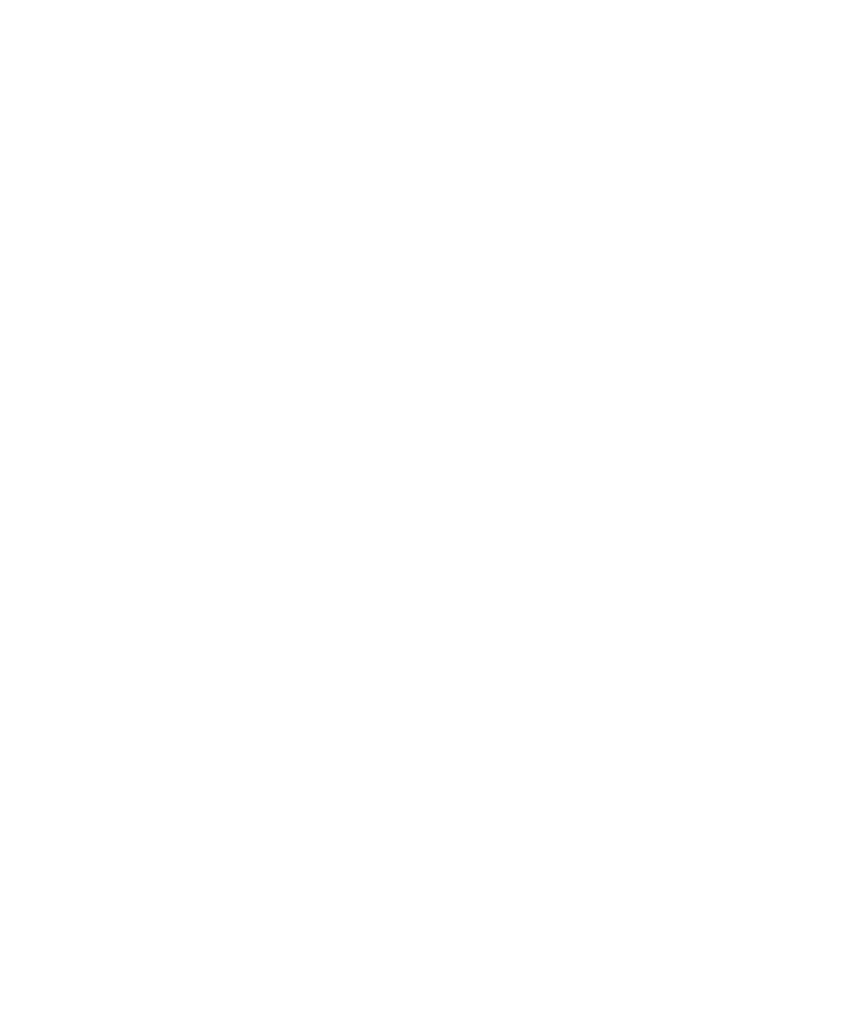
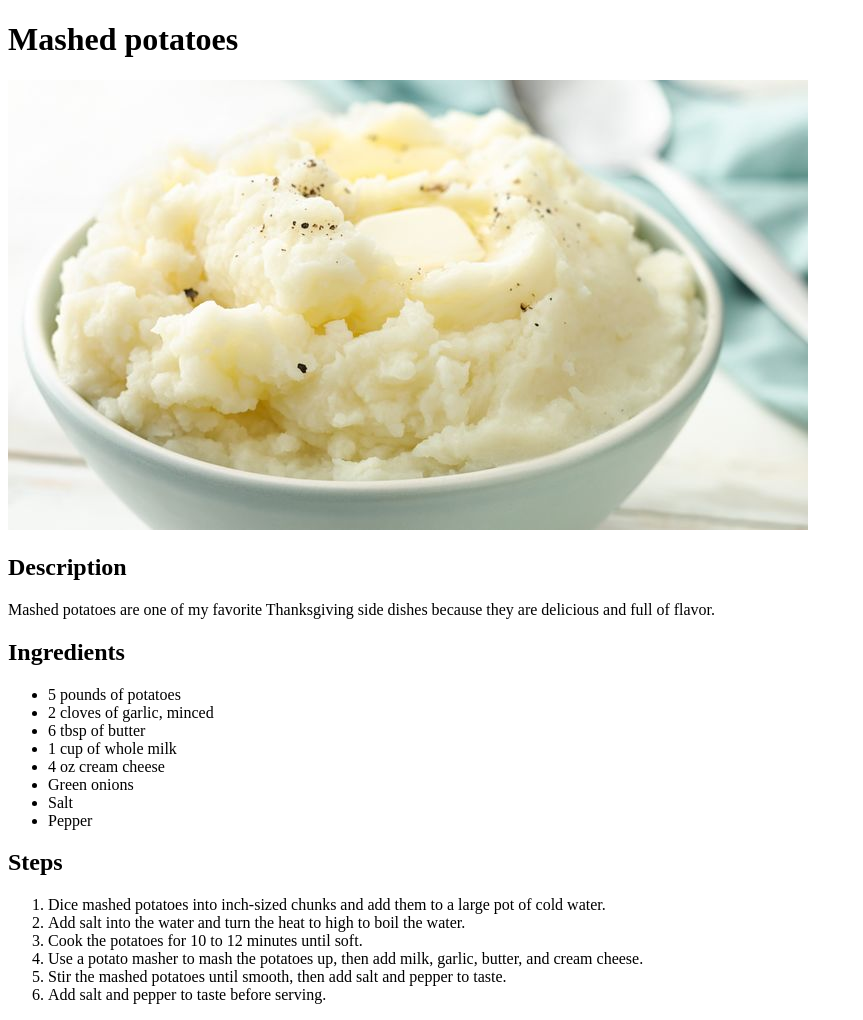
Before and after one commit to jaimeluong/recipes, a plain HTML site: page pages/mashed-potatoes.html in a window 1280 px wide. Shown: the whole page, without its empty margins (0-863 px from the left). Before the commit the page ends 800 px from the top, so only its background shows below. Drawn offline with Linux system fonts and the light colour scheme.

Commit message:
Finish mashed potatoes page

```diff
--- a/pages/mashed-potatoes.html
+++ b/pages/mashed-potatoes.html
@@ -5,9 +5,35 @@
     <meta http-equiv="X-UA-Compatible" content="IE=edge">
     <meta name="viewport" content="width=device-width, initial-scale=1.0">
     <link rel="stylesheet" href="../style.css">
-    <title>Document</title>
+    <title>Mashed potatoes</title>
 </head>
 <body>
+    <h1>Mashed potatoes</h1>
+    <img src="../img/mashed-potatoes.jpg" alt="A bowl of  mashed potatoes with a pat of butter melting on it">
 
+    <h2>Description</h2>
+    <p>Mashed potatoes are one of my favorite Thanksgiving side dishes because they are delicious and full of flavor.</p>
+
+    <h2>Ingredients</h2>
+    <ul>
+        <li>5 pounds of potatoes</li>
+        <li>2 cloves of garlic, minced</li>
+        <li>6 tbsp of butter</li>
+        <li>1 cup of whole milk</li>
+        <li>4 oz cream cheese</li>
+        <li>Green onions</li>
+        <li>Salt</li>
+        <li>Pepper</li>
+    </ul>
+
+    <h2>Steps</h2>
+    <ol>
+        <li>Dice mashed potatoes into inch-sized chunks and add them to a large pot of cold water.</li>
+        <li>Add salt into the water and turn the heat to high to boil the water.</li>
+        <li>Cook the potatoes for 10 to 12 minutes until soft.</li>
+        <li>Use a potato masher to mash the potatoes up, then add milk, garlic, butter, and cream cheese.</li>
+        <li>Stir the mashed potatoes until smooth, then add salt and pepper to taste.</li>
+        <li>Add salt and pepper to taste before serving.</li>
+    </ol>
 </body>
 </html>
```
